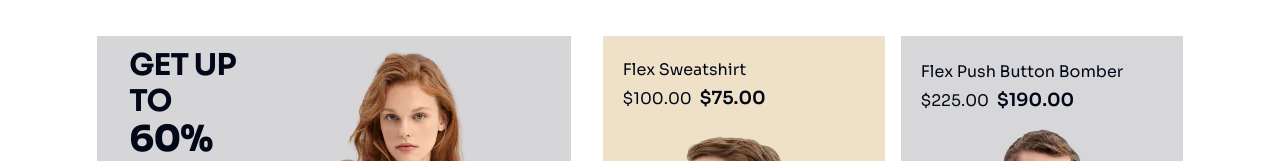
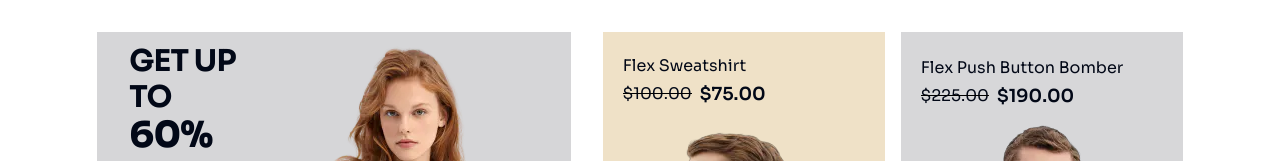
Before and after one commit to 124aris/124aris-hackathon-two, a Next.js app: page / in a window 1280 px wide. Shown: the part 961-1122 px from the top of the page. Built offline with nearby package versions, Linux system fonts and the light colour scheme.

Commit message:
hackathon-two

```diff
--- a/src/views/Homepage/Secondsection.tsx
+++ b/src/views/Homepage/Secondsection.tsx
@@ -8,7 +8,7 @@ export default  function Secondsection() {
                 <span className="text-xs text-blue-600 font-bold">PROMOTIONS</span>
                 <h2 className="scroll-m-20 pb-2 text-4xl font-bold tracking-tight first:mt-0">Our Promotions Events</h2>
             </div>
-            <div className="flex justify-center space-x-8 items-stretch py-8">
+            <div className="flex justify-center space-x-8 items-stretch py-7">
                 <div className="flex flex-col basis-2/5 space-y-4">
                     <div className="flex bg-[#d6d6d8] justify-between items-center">
                         <div className="flex flex-col items-center justify-center ml-8">
@@ -27,17 +27,27 @@ export default  function Secondsection() {
                     <div className="flex flex-col bg-[#efe1c7] justify-end">
                         <div className="ml-5 mb-4">
                             <p className="leading-7 [&:not(:first-child)]:mt-6">Flex Sweatshirt</p>
-                            <span className="font-normal text-base">$100.00</span>
-                            <span className="text-lg font-semibold ml-2">$75.00</span>
+                            <div className="flex items-center">
+                                <div className="relative">
+                                    <p className="font-normal text-base">$100.00</p>
+                                    <div className="absolute bottom-3 h-full w-full border-b border-black"></div>
+                                </div>
+                                <p className="text-lg font-semibold ml-2">$75.00</p>
+                            </div>
                         </div>
                         <Image src={"/event2.webp"} alt="" width={282} height={368}/>
                     </div>
                     <div className="flex flex-col bg-[#d7d7d9] justify-end">
                         <div className="ml-5 mb-2">
                             <p className="leading-7 [&:not(:first-child)]:mt-6">Flex Push Button Bomber</p>
-                            <span className="font-normal text-base">$225.00</span>
-                            <span className="text-lg font-semibold ml-2">$190.00</span>
+                            <div className="flex items-center">
+                                <div className="relative">
+                                    <p className="font-normal text-base">$225.00</p>
+                                    <div className="absolute bottom-3 h-full w-full border-b border-black"></div>
+                                </div>
+                                <p className="text-lg font-semibold ml-2">$190.00</p>
                             </div>
+                        </div>
                         <Image src={"/event3.webp"} alt="" width={282} height={368}/>
                     </div>
                 </div>
```
